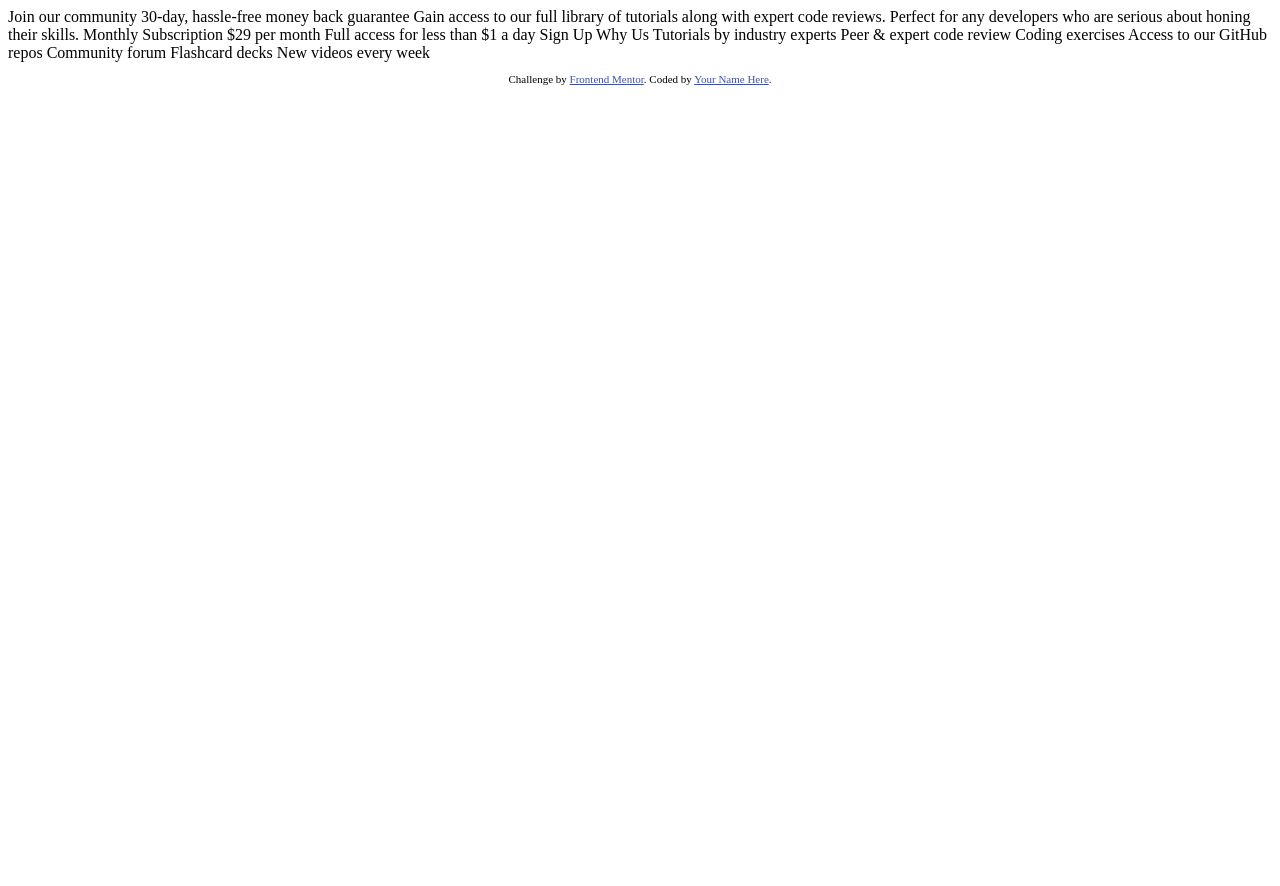
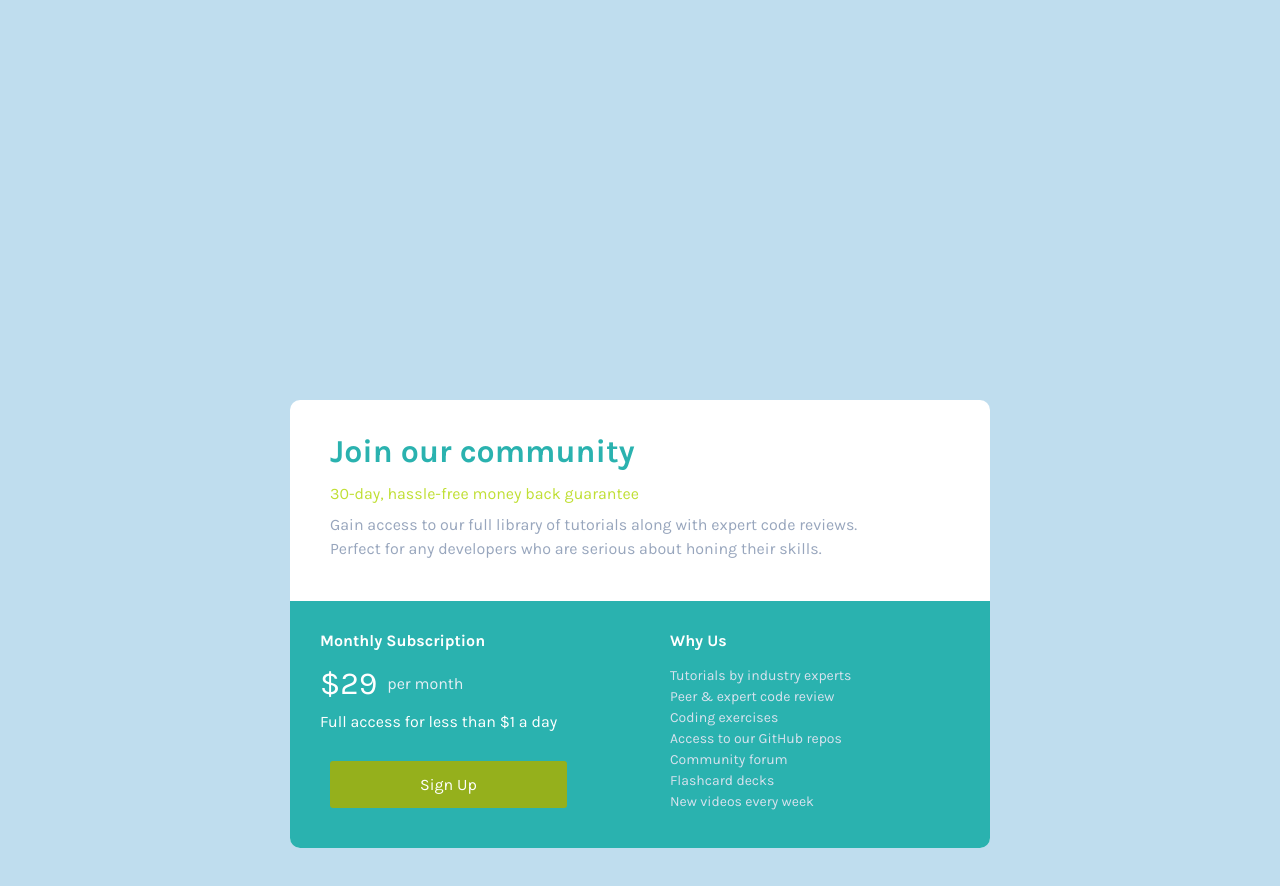
Before and after one commit to Norganonn/Single-price-grid-component, a plain HTML site: page index.html in a window 1280 px wide. Before the commit the page ends 800 px from the top, so only its background shows below. Drawn offline with Linux system fonts and the light colour scheme.

Commit message:
html+css, no resp/adapt

```diff
--- a/index.html
+++ b/index.html
@@ -4,7 +4,11 @@
   <meta charset="UTF-8">
   <meta name="viewport" content="width=device-width, initial-scale=1.0"> <!-- displays site properly based on user's device -->
 
+  <link rel="preconnect" href="https://fonts.googleapis.com">
+  <link rel="preconnect" href="https://fonts.gstatic.com" crossorigin>
+  <link href="https://fonts.googleapis.com/css2?family=Karla:wght@400;700&display=swap" rel="stylesheet">
   <link rel="icon" type="image/png" sizes="32x32" href="./images/favicon-32x32.png">
+  <link rel="stylesheet" href="style.css">
 
   <title>Frontend Mentor | Single Price Grid Component</title>
 
@@ -15,36 +19,47 @@
   </style>
 </head>
 <body>
-  Join our community
 
-  30-day, hassle-free money back guarantee
+<!-- Container -->
+<div class="container">
 
-  Gain access to our full library of tutorials along with expert code reviews.
-  Perfect for any developers who are serious about honing their skills.
+      <div class="description">
+        <h1 class="description--title">Join our community</h1>
+        <p class="description__inner  description__inner--br-yellow">30-day, hassle-free money back guarantee</p>
+        <p class="description__text">
+          Gain access to our full library of tutorials along with expert code reviews.
+        </p>
+        <p class="description__text">
+          Perfect for any developers who are serious about honing their skills.
+        </p>
+      </div>
 
-  Monthly Subscription
+  <!-- Info -->
+    <div class="info">
+        <div class="subscription box">
+          <h2 class="title">Monthly Subscription</h2>
+          <div class="subscription__price">
+            <p class="subscription__money">&dollar;29</p>
+            <p class="subscription__info">per month</p>
+          </div>
+          <p class="subscription__more-info">Full access for less than &dollar;1 a day</p>
+          <a href="#" class="btn btn--green">Sign Up</a>
+        </div>
 
-  &dollar;29 per month
-
-  Full access for less than &dollar;1 a day
-
-  Sign Up
-
-  Why Us
-
-  Tutorials by industry experts
-  Peer &amp; expert code review
-  Coding exercises
-  Access to our GitHub repos
-  Community forum
-  Flashcard decks
-  New videos every week
-
-  <footer>
-    <p class="attribution">
-      Challenge by <a href="https://www.frontendmentor.io?ref=challenge" target="_blank">Frontend Mentor</a>.
-      Coded by <a href="#">Your Name Here</a>.
-    </p>
-  </footer>
+  <!-- Why Us -->
+        <div class="why-us box">
+          <h2 class="title">Why Us</h2>
+          <div class="why-us__links">
+            <a href="#" class="why-us__item">Tutorials by industry experts</a>
+            <a href="#" class="why-us__item">Peer &amp; expert code review</a>
+            <a href="#" class="why-us__item">Coding exercises</a>
+            <a href="#" class="why-us__item">Access to our GitHub repos</a>
+            <a href="#" class="why-us__item">Community forum</a>
+            <a href="#" class="why-us__item">Flashcard decks</a>
+            <a href="#" class="why-us__item">New videos every week</a>
+          </div>
+        </div>
+    </div>
+</div> <!-- /.container -->
 </body>
 </html>
--- /dev/null
+++ b/style.css
@@ -0,0 +1,148 @@
+* {
+    margin: 0;
+    padding: 0;
+    box-sizing: border-box;
+}
+
+body {
+    font-family: 'Karla', sans-serif;
+    font-size: 16px;
+    background-color: rgb(191, 221, 238);
+}
+/* Container
+****************/
+.container {
+    max-width: 700px;
+    max-height: 700px;
+    margin: 50vh auto;
+    vertical-align: middle;
+
+    background-color: #fff;
+    border-radius: 10px;
+}
+
+
+/* Description
+****************/
+.description {
+    display: flex;
+    flex-direction: column;
+    justify-content: center;
+
+    padding: 40px;
+}
+
+.description--title {
+    margin-top: -20px;
+    line-height: 2;
+
+    color: hsl(179, 62%, 43%);
+}
+
+.description__inner {
+    margin-bottom: 10px
+}
+
+.description__inner--br-yellow {
+    color: hsl(71, 73%, 54%)
+}
+
+.description__text {
+    color: hsl(218, 22%, 67%);
+    line-height: 1.5;
+}
+
+
+.box {
+    width: 50%;
+    padding: 30px;
+    color: #fff;
+}
+
+.box:hover {
+    background-color: hsl(179, 61%, 52%);
+}
+
+.title {
+    font-size: 1rem;
+    font-weight: 700;
+    margin-bottom: 15px;
+}
+
+.info {
+    display: flex;
+    background-color: hsl(179, 62%, 43%);
+    border-bottom-left-radius: 10px;
+    border-bottom-right-radius: 10px;
+}
+
+/* Subscription
+****************/
+
+.subscription__price  {
+    display: flex;
+    align-items: center;
+    margin-bottom: 10px;
+}
+
+.subscription__money {
+    font-size: 2rem;
+    margin-right: 10px;
+}
+
+.subscription__info {
+    color: hsl(204, 43%, 93%);
+}
+
+
+
+/* Button
+****************/
+.btn {
+    display: inline-block;
+    color: #fff;
+    padding: 14px 90px;
+    margin: 30px 10px 10px 10px;
+
+    border: none;
+    text-decoration: none;
+    cursor: pointer;
+    border-radius: 3px;
+
+
+    transition: all 0.5s;
+}
+
+.btn--green {
+    background-color: hsl(71, 73%, 40%);
+}
+
+.btn--green:hover {
+    background-color: hsl(71, 73%, 54%);
+    transform: scale(1.1);
+}
+
+
+
+
+/* Why-Us
+****************/
+.why-us__links {
+    display: flex;
+    flex-direction: column;
+    line-height: 1.5;
+}
+
+.why-us__item {
+    text-decoration: none;
+    color: rgb(216, 226, 238);
+    font-size: 14px;
+    transition: all .5s;
+}
+
+.why-us__item:hover {
+    text-decoration: underline;
+    color: rgb(246, 248, 251);
+    font-size: 14px;
+    transform: scale(1.1);
+}
```
